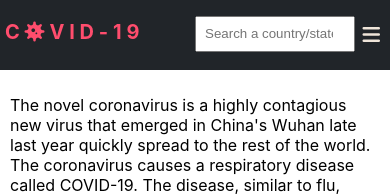
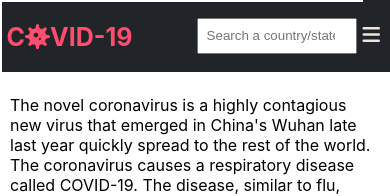
Before and after one commit to abhiseksr/covidapp, a React (Create React App) app: page / in a window 390 px wide. Shown: the top 196 px of the page. Built offline with nearby package versions, Linux system fonts and the light colour scheme.

Commit message:
removed backened

```diff
--- a/src/App.css
+++ b/src/App.css
@@ -122,8 +122,7 @@ input {
   display: flex;
   justify-content: space-between;
   font-size: 2rem;
-  margin: 0;
-  letter-spacing: 0.3rem;
+  margin: 0.1rem;
 }
 
 .dropdown {
@@ -471,7 +470,7 @@ a {
   }
 
   .Navbar span {
-    font-size: 20px;
+    font-size: 25px;
   }
 
   .Navbar {
```
